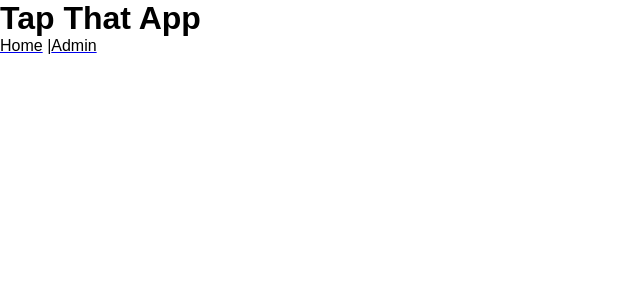
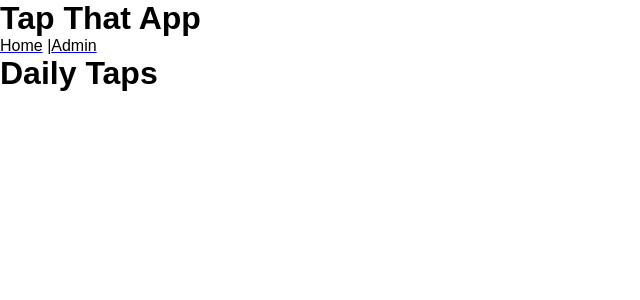
Before and after one commit to gingerlee/tap-app-react, a React app: page /#/ in a window 1280 px wide. Shown: the top 300 px of the page, without its empty margins (0-640 px from the left). Built offline with nearby package versions, Linux system fonts and the light colour scheme; the HTML template or start-up script is replaced by a standard one.

Commit message:
add keglist component to homepage

```diff
--- a/src/containers/Home.jsx
+++ b/src/containers/Home.jsx
@@ -2,6 +2,7 @@ import React from 'react';
 import Nav from '../components/Nav';
 import Hero from '../components/Hero';
 import homeBeer from '../assets/images/home-beer.jpg';
+import KegList from './KegList';
 
 function Home(){
   return(
@@ -10,6 +11,7 @@ function Home(){
         heroTitle={'Tap That App'}
         heroImage={homeBeer}/>
       <Nav/>
+      <KegList/>
     </div>
   );
 }
--- /dev/null
+++ b/src/containers/KegList.jsx
@@ -0,0 +1,10 @@
+import React from 'react';
+
+function KegList() {
+  return (
+    <div>
+      <h1>Daily Taps</h1>
+    </div>
+  );
+}
+export default KegList;
```
